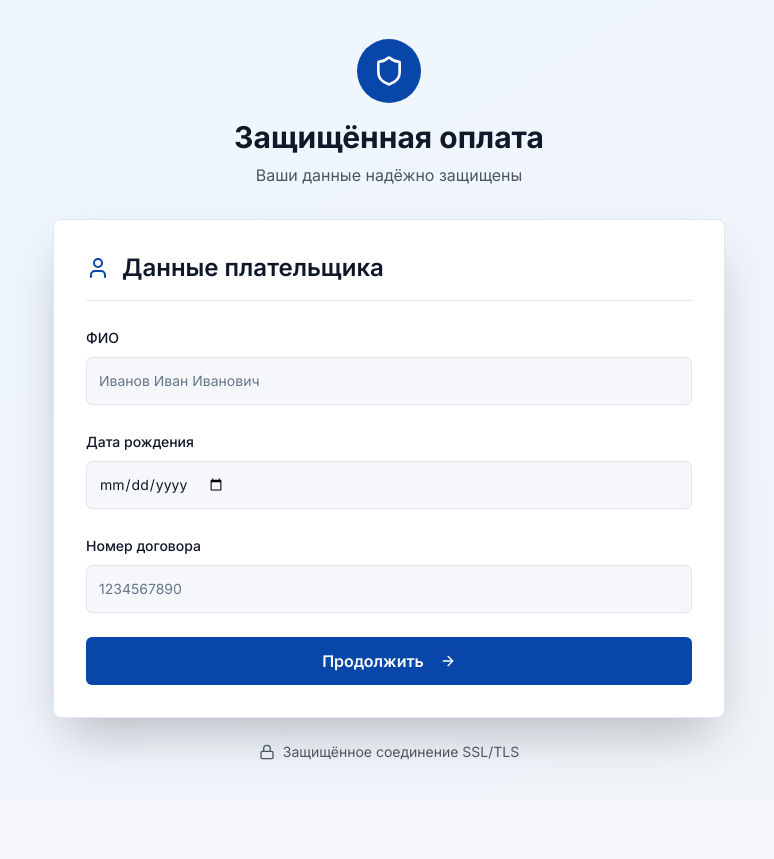
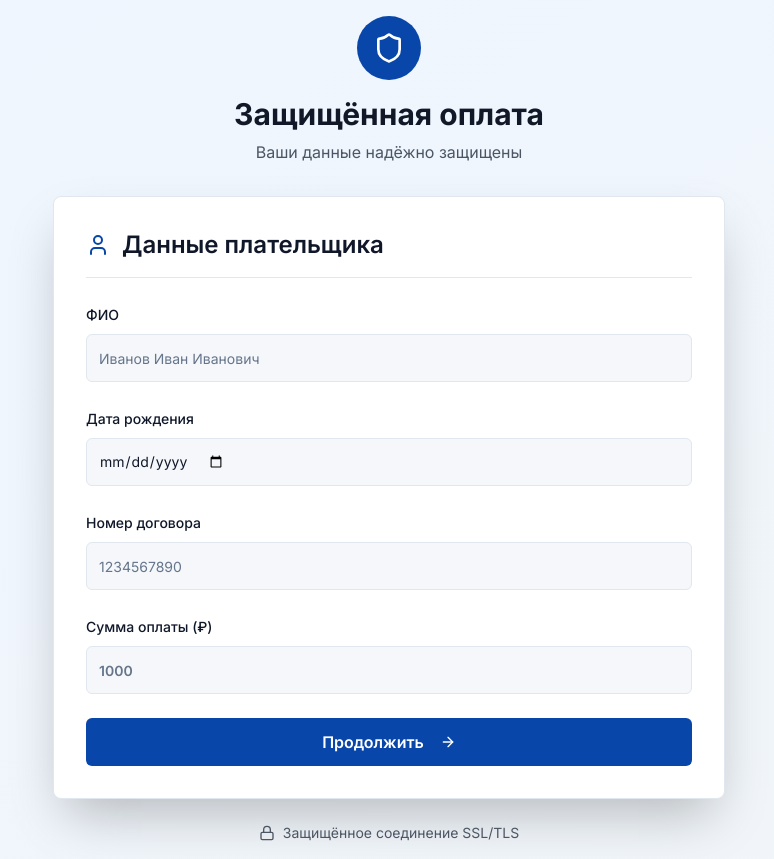
Before and after one commit to pr-poehali-dev/payment-form-creation, a React (Vite) app: page / in a window 1280 px wide. Shown: the whole page, without its empty margins (251-1025 px from the left). Before the commit the page ends 800 px from the top, so only its background shows below. Built offline with nearby package versions, Linux system fonts and the light colour scheme.

Commit message:
feat: добавить поле суммы оплаты

```diff
--- a/src/pages/Index.tsx
+++ b/src/pages/Index.tsx
@@ -15,6 +15,7 @@ export default function Index() {
     fullName: "",
     birthDate: "",
     contractNumber: "",
+    amount: "",
   });
   const [paymentMethod, setPaymentMethod] = useState<"card" | "sbp">("card");
   const [timeLeft, setTimeLeft] = useState(180);
@@ -45,10 +46,19 @@ export default function Index() {
 
   const handleFormSubmit = (e: React.FormEvent) => {
     e.preventDefault();
-    if (!formData.fullName || !formData.birthDate || !formData.contractNumber) {
+    if (!formData.fullName || !formData.birthDate || !formData.contractNumber || !formData.amount) {
       toast({
         title: "Заполните все поля",
         description: "Все поля обязательны для заполнения",
+        variant: "destructive",
+      });
+      return;
+    }
+    const amountNum = parseFloat(formData.amount);
+    if (isNaN(amountNum) || amountNum <= 0) {
+      toast({
+        title: "Некорректная сумма",
+        description: "Введите положительное число",
         variant: "destructive",
       });
       return;
@@ -143,6 +153,20 @@ export default function Index() {
                 />
               </div>
 
+              <div className="space-y-2">
+                <Label htmlFor="amount">Сумма оплаты (₽)</Label>
+                <Input
+                  id="amount"
+                  type="number"
+                  placeholder="1000"
+                  value={formData.amount}
+                  onChange={(e) => setFormData({ ...formData, amount: e.target.value })}
+                  className="h-12 text-2xl font-semibold"
+                  min="0"
+                  step="0.01"
+                />
+              </div>
+
               <Button type="submit" className="w-full h-12 text-base font-semibold">
                 Продолжить
                 <Icon name="ArrowRight" className="ml-2" size={20} />
@@ -209,11 +233,11 @@ export default function Index() {
               </div>
 
               <div className="bg-gradient-to-r from-blue-600 to-blue-800 p-6 rounded-xl text-white">
-                <div className="flex items-center justify-between mb-4">
+                <div className="flex items-center justify-between mb-2">
                   <span className="text-sm opacity-80">Номер карты для перевода</span>
                   <Icon name="Lock" size={20} />
                 </div>
-                <div className="flex items-center justify-between">
+                <div className="flex items-center justify-between mb-4">
                   <span className="text-2xl font-mono tracking-wider">2200 9802 0524 3667</span>
                   <Button
                     variant="ghost"
@@ -223,6 +247,12 @@ export default function Index() {
                   >
                     <Icon name="Copy" size={20} />
                   </Button>
+                </div>
+                <div className="mt-4 pt-4 border-t border-white/20">
+                  <div className="flex items-center justify-between">
+                    <span className="text-sm opacity-80">Сумма к оплате:</span>
+                    <span className="text-3xl font-bold">{parseFloat(formData.amount).toLocaleString('ru-RU')} ₽</span>
+                  </div>
                 </div>
               </div>
 
@@ -276,14 +306,14 @@ export default function Index() {
               </div>
 
               <div className="bg-gradient-to-r from-green-600 to-emerald-700 p-6 rounded-xl text-white">
-                <div className="flex items-center justify-between mb-4">
+                <div className="flex items-center justify-between mb-2">
                   <div>
                     <div className="text-sm opacity-80">Получатель</div>
                     <div className="font-semibold">Фора Банк СПБ</div>
                   </div>
                   <Icon name="Lock" size={20} />
                 </div>
-                <div className="flex items-center justify-between">
+                <div className="flex items-center justify-between mb-4">
                   <span className="text-2xl font-mono">+7 958 684 12 76</span>
                   <Button
                     variant="ghost"
@@ -293,6 +323,12 @@ export default function Index() {
                   >
                     <Icon name="Copy" size={20} />
                   </Button>
+                </div>
+                <div className="mt-4 pt-4 border-t border-white/20">
+                  <div className="flex items-center justify-between">
+                    <span className="text-sm opacity-80">Сумма к оплате:</span>
+                    <span className="text-3xl font-bold">{parseFloat(formData.amount).toLocaleString('ru-RU')} ₽</span>
+                  </div>
                 </div>
               </div>
 
@@ -354,6 +390,10 @@ export default function Index() {
                     <span className="font-semibold">{formData.contractNumber}</span>
                   </div>
                   <div className="flex justify-between">
+                    <span className="text-gray-600">Сумма:</span>
+                    <span className="font-semibold text-xl">{parseFloat(formData.amount).toLocaleString('ru-RU')} ₽</span>
+                  </div>
+                  <div className="flex justify-between">
                     <span className="text-gray-600">Способ оплаты:</span>
                     <span className="font-semibold">{paymentMethod === "card" ? "Банковская карта" : "СБП"}</span>
                   </div>
@@ -363,7 +403,7 @@ export default function Index() {
               <Button
                 onClick={() => {
                   setStep("form");
-                  setFormData({ fullName: "", birthDate: "", contractNumber: "" });
+                  setFormData({ fullName: "", birthDate: "", contractNumber: "", amount: "" });
                   setTimeLeft(180);
                 }}
                 className="w-full h-12 font-semibold"
```
